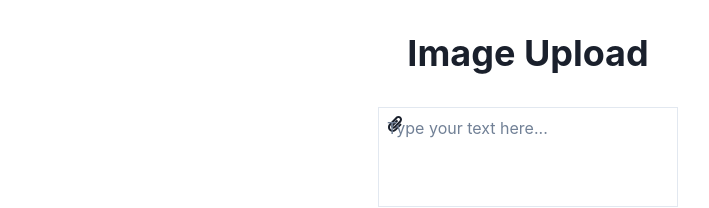
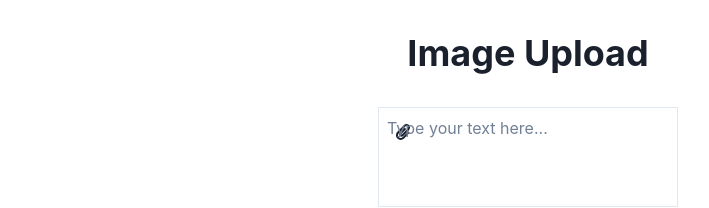
Before and after one commit to GPT-Engineer-App/image-upload-portal, a React (Vite) app: page / in a window 1280 px wide. Shown: the top 208 px of the page, without its empty margins (112-821 px from the left). Built offline with nearby package versions, Linux system fonts and the light colour scheme.

Commit message:
Increased the padding of the label element that wraps the upper paper clip button to make the clickable area larger.
make the clickable area bigger on the upper paper click button

```diff
--- a/src/pages/Index.jsx
+++ b/src/pages/Index.jsx
@@ -39,7 +39,7 @@ const Index = () => {
       <VStack spacing={8}>
         <Heading>Image Upload</Heading>
         <Box position="relative" size="lg" height="100px" width="300px" padding="8px" border="1px solid" borderColor="gray.200" _placeholder={{ color: "gray.500" }}>
-          <Box as="label" position="absolute" top="0" left="0" p="8px" cursor="pointer">
+          <Box as="label" position="absolute" top="0" left="0" p="16px" cursor="pointer">
             <input type="file" accept="image/*" multiple onChange={handleFileChange} ref={fileInputRef} hidden />
             <FaPaperclip color="gray.300" />
           </Box>
```
